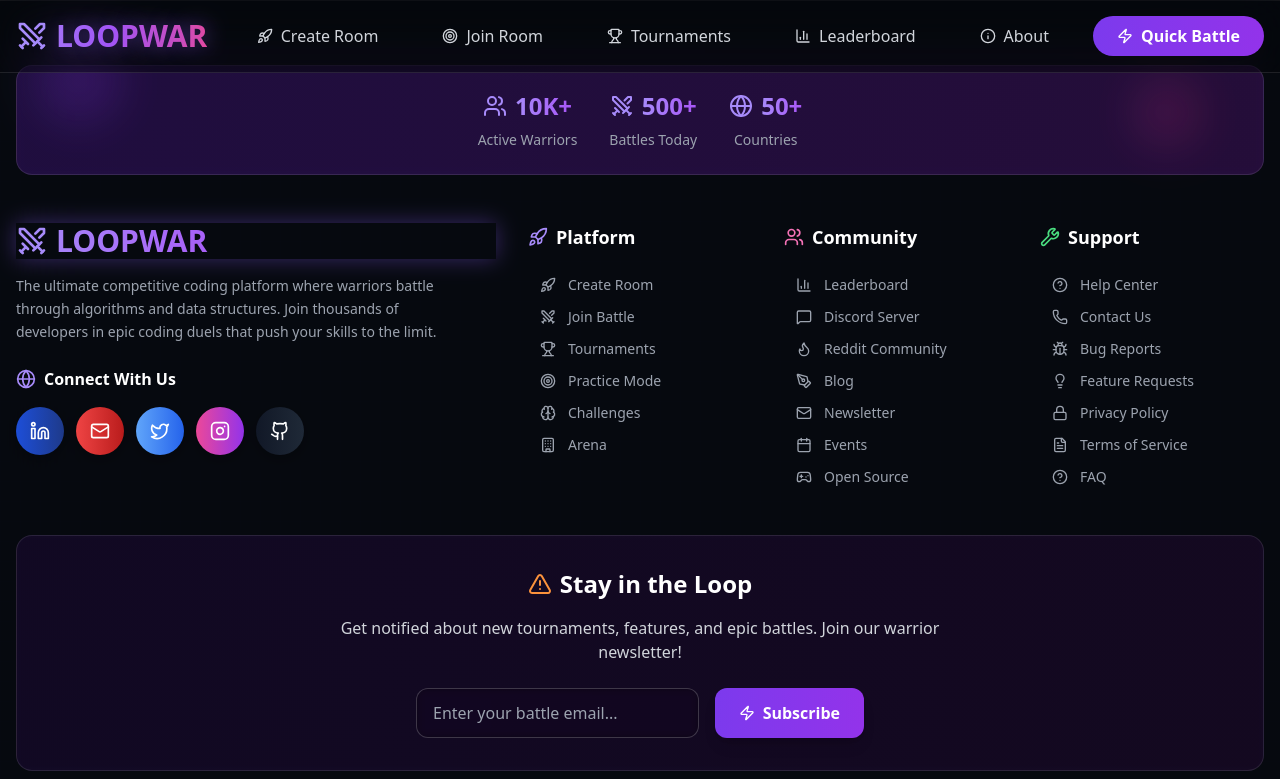
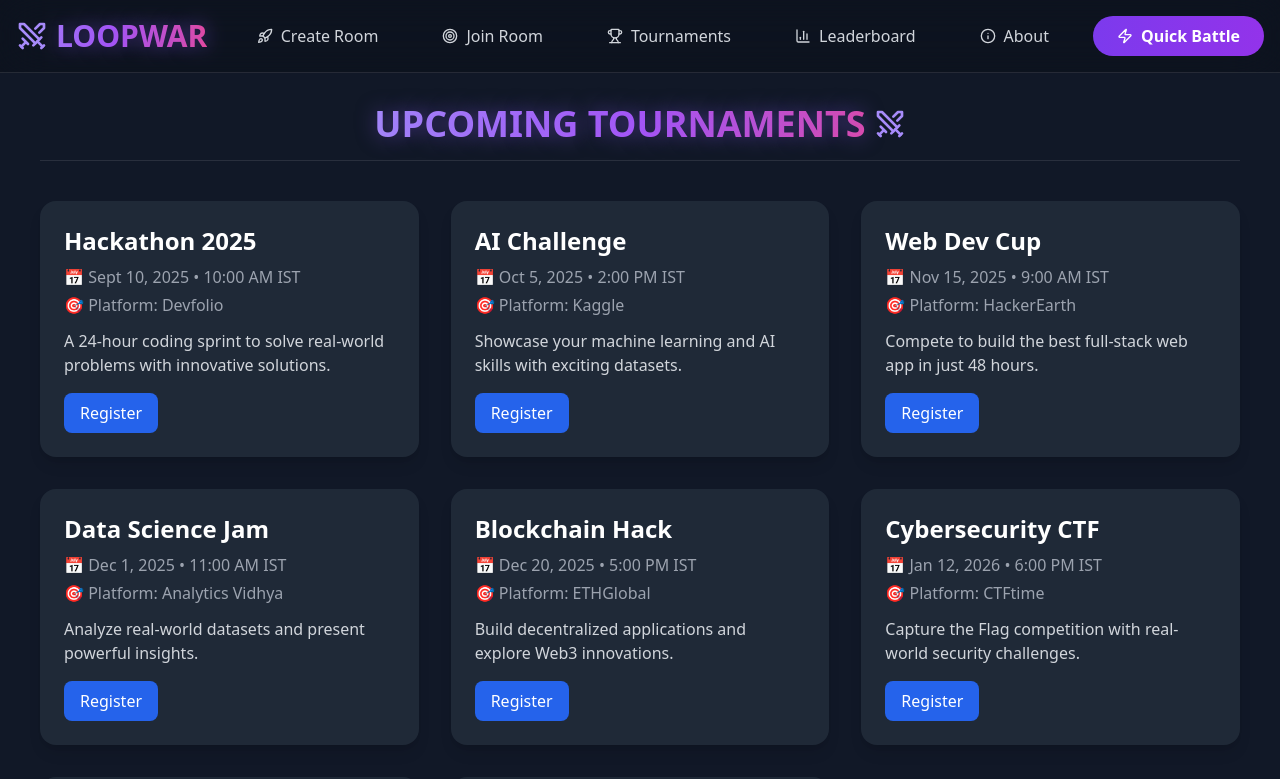
Before and after one commit to dinesh-2047/LoopWar, a React (Vite) app in the folder frontend/: page /tournaments in a window 1280 px wide. Shown: the top 779 px of the page. Built offline with nearby package versions, Linux system fonts and the light colour scheme.

Commit message:
tournaments page added

```diff
--- a/frontend/src/App.jsx
+++ b/frontend/src/App.jsx
@@ -10,6 +10,7 @@ import Contact from './pages/Contact'
 import BackToTopButton from "./components/BackToTopButton";
 import Leaderboard from './pages/Leaderboard';
 import FAQ from './components/FAQ';
+import Tournaments from './components/Tournaments';
 class ErrorBoundary extends Component {
   state = { hasError: false };
 
@@ -41,6 +42,7 @@ function App() {
           <Route path="/faq" element={<FAQ />} />
           <Route path="/leaderboard" element={<Leaderboard />} />
           <Route path='/contact-us' element={<Contact/>}/>
+          <Route path='/tournaments' element={<Tournaments/>}/>
         </Routes>
         <Footer/>
         <BackToTopButton />
--- /dev/null
+++ b/frontend/src/components/Tournaments.jsx
@@ -0,0 +1,152 @@
+import React from "react";
+import { motion } from "framer-motion";   // ✅ Required import
+import { Link } from "react-router-dom"; // ✅ Required import
+import { Swords } from "lucide-react";   // ✅ For the icon
+
+const Tournaments = () => {
+  const navbarVariants = {
+    hidden: { opacity: 0, y: -20 },
+    visible: {
+      opacity: 1,
+      y: 0,
+      transition: { duration: 0.5, ease: "easeOut" }
+    }
+  };
+
+  const logoVariants = {
+    initial: { scale: 1 },
+    hover: {
+      scale: 1.05,
+      transition: { duration: 0.3 }
+    }
+  };
+
+  const tournaments = [
+    {
+      name: "Hackathon 2025",
+      datetime: "Sept 10, 2025 • 10:00 AM IST",
+      platform: "Devfolio",
+      link: "https://devfolio.co",
+      desc: "A 24-hour coding sprint to solve real-world problems with innovative solutions.",
+    },
+    {
+      name: "AI Challenge",
+      datetime: "Oct 5, 2025 • 2:00 PM IST",
+      platform: "Kaggle",
+      link: "https://kaggle.com",
+      desc: "Showcase your machine learning and AI skills with exciting datasets.",
+    },
+    {
+      name: "Web Dev Cup",
+      datetime: "Nov 15, 2025 • 9:00 AM IST",
+      platform: "HackerEarth",
+      link: "https://hackerearth.com",
+      desc: "Compete to build the best full-stack web app in just 48 hours.",
+    },
+    {
+      name: "Data Science Jam",
+      datetime: "Dec 1, 2025 • 11:00 AM IST",
+      platform: "Analytics Vidhya",
+      link: "https://analyticsvidhya.com",
+      desc: "Analyze real-world datasets and present powerful insights.",
+    },
+    {
+      name: "Blockchain Hack",
+      datetime: "Dec 20, 2025 • 5:00 PM IST",
+      platform: "ETHGlobal",
+      link: "https://ethglobal.com",
+      desc: "Build decentralized applications and explore Web3 innovations.",
+    },
+    {
+      name: "Cybersecurity CTF",
+      datetime: "Jan 12, 2026 • 6:00 PM IST",
+      platform: "CTFtime",
+      link: "https://ctftime.org",
+      desc: "Capture the Flag competition with real-world security challenges.",
+    },
+    {
+      name: "AR/VR Showdown",
+      datetime: "Jan 30, 2026 • 12:00 PM IST",
+      platform: "Unreal Engine",
+      link: "https://unrealengine.com",
+      desc: "Push the limits of immersive experiences with AR and VR projects.",
+    },
+    {
+      name: "Cloud Wars",
+      datetime: "Feb 15, 2026 • 10:00 AM IST",
+      platform: "Google Cloud",
+      link: "https://cloud.google.com",
+      desc: "Build scalable cloud-native apps and showcase your DevOps skills.",
+    },
+  ];
+
+  return (
+    <div className="text-white text-center p-10">
+
+      {/* ✅ Navbar Section */}
+      <motion.nav
+        className="sticky top-0 mt-12 w-full z-50  border-b border-white/10 mb-10"
+        variants={navbarVariants}
+        initial="hidden"
+        animate="visible"
+      >
+        <div className="container mx-auto px-4 py-4 flex justify-center">
+          <motion.div
+            className="group"
+            variants={logoVariants}
+            initial="initial"
+            whileHover="hover"
+          >
+            <Link to="/tournaments" className="flex items-center gap-2">
+              <motion.div
+                className="text-2xl md:text-3xl font-black bg-gradient-to-r from-violet-400 via-purple-500 to-pink-500 bg-clip-text text-transparent flex items-center gap-2"
+                animate={{
+                  textShadow: [
+                    "0 0 20px rgba(139, 92, 246, 0.5)",
+                    "0 0 30px rgba(139, 92, 246, 0.8)",
+                    "0 0 20px rgba(139, 92, 246, 0.5)"
+                  ]
+                }}
+                transition={{
+                  duration: 3,
+                  repeat: Infinity,
+                  ease: "easeInOut"
+                }}
+              >
+                <h1 className="text-4xl">UPCOMING TOURNAMENTS</h1>
+                <Swords className="w-7 h-7 md:w-8 md:h-8 text-violet-400" />
+
+              </motion.div>
+            </Link>
+          </motion.div>
+        </div>
+      </motion.nav>
+
+      {/* ✅ Cards Grid */}
+      <div className="grid grid-cols-1 md:grid-cols-2 lg:grid-cols-3 gap-8 mt-10">
+        {tournaments.map((tournament, index) => (
+          <motion.div
+            key={index}
+            className="bg-gray-800 rounded-2xl shadow-lg p-6 text-left hover:scale-105 transition-transform"
+            whileHover={{ scale: 1.05 }}
+          >
+            <h2 className="text-2xl font-semibold mb-2">{tournament.name}</h2>
+            <p className="text-gray-400 mb-1">📅 {tournament.datetime}</p>
+            <p className="text-gray-400 mb-3">🎯 Platform: {tournament.platform}</p>
+            <p className="text-gray-300 mb-4">{tournament.desc}</p>
+            <a
+              href={tournament.link}
+              target="_blank"
+              rel="noopener noreferrer"
+              className="inline-block px-4 py-2 bg-blue-600 rounded-lg hover:bg-blue-500 transition"
+            >
+              Register
+            </a>
+          </motion.div>
+        ))}
+      </div>
+    </div>
+  );
+};
+
+export default Tournaments;
```
